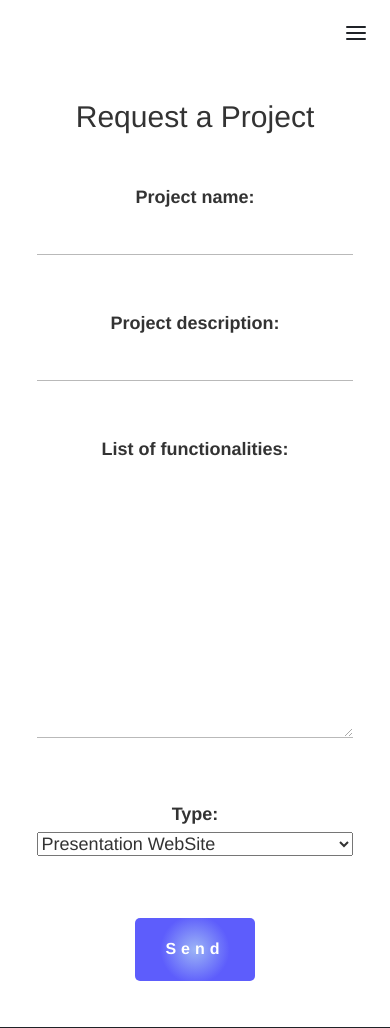
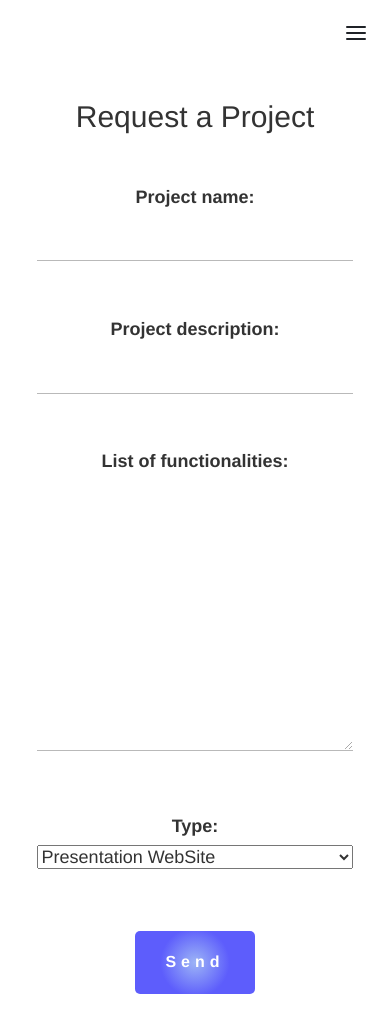
Before and after one commit to CiganOliviu/ClientsManagementSystemDjangoPlugin, a Django app: page /client/project-request/ in a window 390 px wide. Shown: the top 1028 px of the page. Run offline with Django 3.2, Linux system fonts and the light colour scheme; the visitor is signed in with stand-in values (Sample User, id 1); some libraries are stand-ins or nearby versions.

Commit message:
Merge with original project

```diff
--- a/ClientsManagementSystemDjangoPlugin/ClientsManagement/static/css/mobile_adjust_cms.css
+++ b/ClientsManagementSystemDjangoPlugin/ClientsManagement/static/css/mobile_adjust_cms.css
@@ -29,4 +29,8 @@
     .content h1 {
         font-size: 25px;
     }
+
+    .items a {
+        font-size: 14px;
+    }
 }
--- a/ClientsManagementSystemDjangoPlugin/ClientsManagement/static/css/style_cms.css
+++ b/ClientsManagementSystemDjangoPlugin/ClientsManagement/static/css/style_cms.css
@@ -309,6 +309,10 @@ form input {
     margin-top: 5%;
 }
 
+.items input {
+    margin-top: 2%;
+}
+
 #button {
   padding: 20px 30px;
   margin-top: 30px;
```
